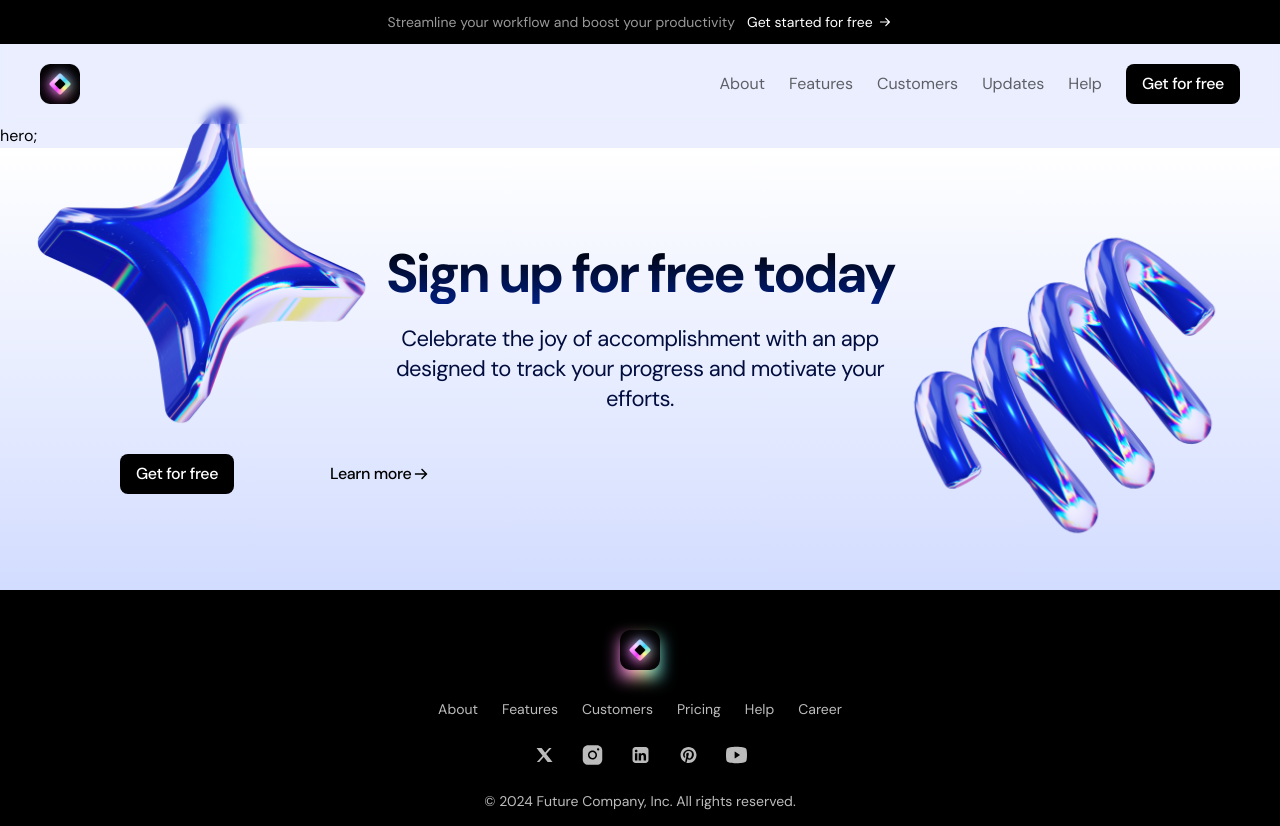
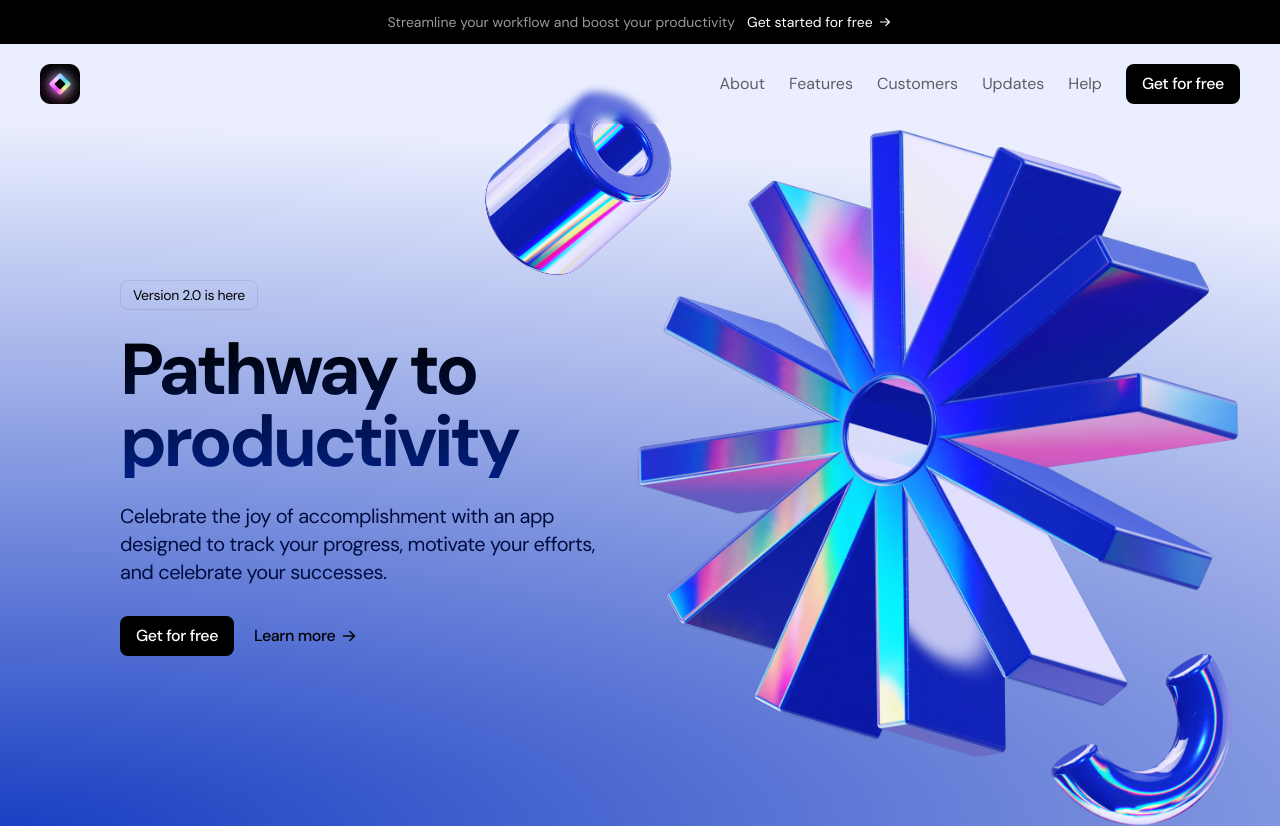
Before and after one commit to AnnaBilokon/landing-page-saas-project, a Next.js app: page / in a window 1280 px wide. Shown: the top 826 px of the page. Built offline with nearby package versions, Linux system fonts and the light colour scheme.

Commit message:
create the component

```diff
--- a/src/sections/Hero.tsx
+++ b/src/sections/Hero.tsx
@@ -1,3 +1,88 @@
+"use client";
+import ArrowIcon from "@/assets/arrow-right.svg";
+import cogImage from "@/assets/cog.png";
+import cylinderImage from "@/assets/cylinder.png";
+import noodleImage from "@/assets/noodle.png";
+import Image from "next/image";
+import {
+  motion,
+  useScroll,
+  useTransform
+} from "framer-motion";
+import { useRef } from "react";
+
 export const Hero = () => {
-	return 'hero';
-  };
+  const heroRef = useRef(null);
+  const { scrollYProgress } = useScroll({
+    target: heroRef,
+    offset: ["start end", "end start"],
+  });
+  const translateY = useTransform(scrollYProgress, [0, 1], [150, -150]);
+
+  return (
+    <section
+      ref={heroRef}
+      className="pt-8 pb-20 md:pt-5 md:pb-10 bg-[radial-gradient(ellipse_200%_100%_at_bottom_left,#183EC2,#EAEEFE_100%)] overflow-x-clip"
+    >
+      <div className="container">
+        <div className="md:flex items-center">
+          <div className="md:w-[478px]">
+            <div className="tag"> Version 2.0 is here</div>
+            <h1 className="text-5xl md:text-7xl font-bold tracking-tighter bg-gradient-to-b from-black to-[#001E80] text-transparent bg-clip-text mt-6 ">
+              Pathway to productivity
+            </h1>
+            <p className="text-xl text-[#010D3E] tracking-tight mt-6">
+              Celebrate the joy of accomplishment with an app designed to track
+              your progress, motivate your efforts, and celebrate your
+              successes.
+            </p>
+            <div className="flex gap-1 items-center mt-[30px]">
+              <button className="btn btn-primary">Get for free</button>
+              <button className="btn btn-text gap-1">
+                {" "}
+                <span> Learn more</span>
+                <ArrowIcon className="h-5 w-5" />
+              </button>
+            </div>
+          </div>
+          <div className="mt-20 md:mt-0 md:h-[648px] md:flex-1 relative">
+            <motion.img
+              src={cogImage.src}
+              alt="cog image"
+              className="md:absolute md:h-full md:w-auto md:max-w-none md:-left-6 lg:left-0"
+              animate={{
+                translateY: [-30, 30],
+              }}
+              transition={{
+                repeat: Infinity,
+                repeatType: "mirror",
+                duration: 3,
+                ease: "easeInOut",
+              }}
+            />
+            <motion.img
+              src={cylinderImage.src}
+              width={220}
+              height={220}
+              alt="cylinder image"
+              className="hidden md:block -top-8 -left-32 md:absolute"
+              style={{
+                translateY: translateY,
+              }}
+            />
+            <motion.img
+              src={noodleImage.src}
+              width={220}
+              alt="noodle image"
+              className="hidden lg:block absolute top-[524px] left-[448px] rotate-[30deg]"
+              style={{
+                rotate: 30,
+                translateY: translateY,
+              }}
+            />
+          </div>
+        </div>
+      </div>
+    </section>
+  );
+};
```
